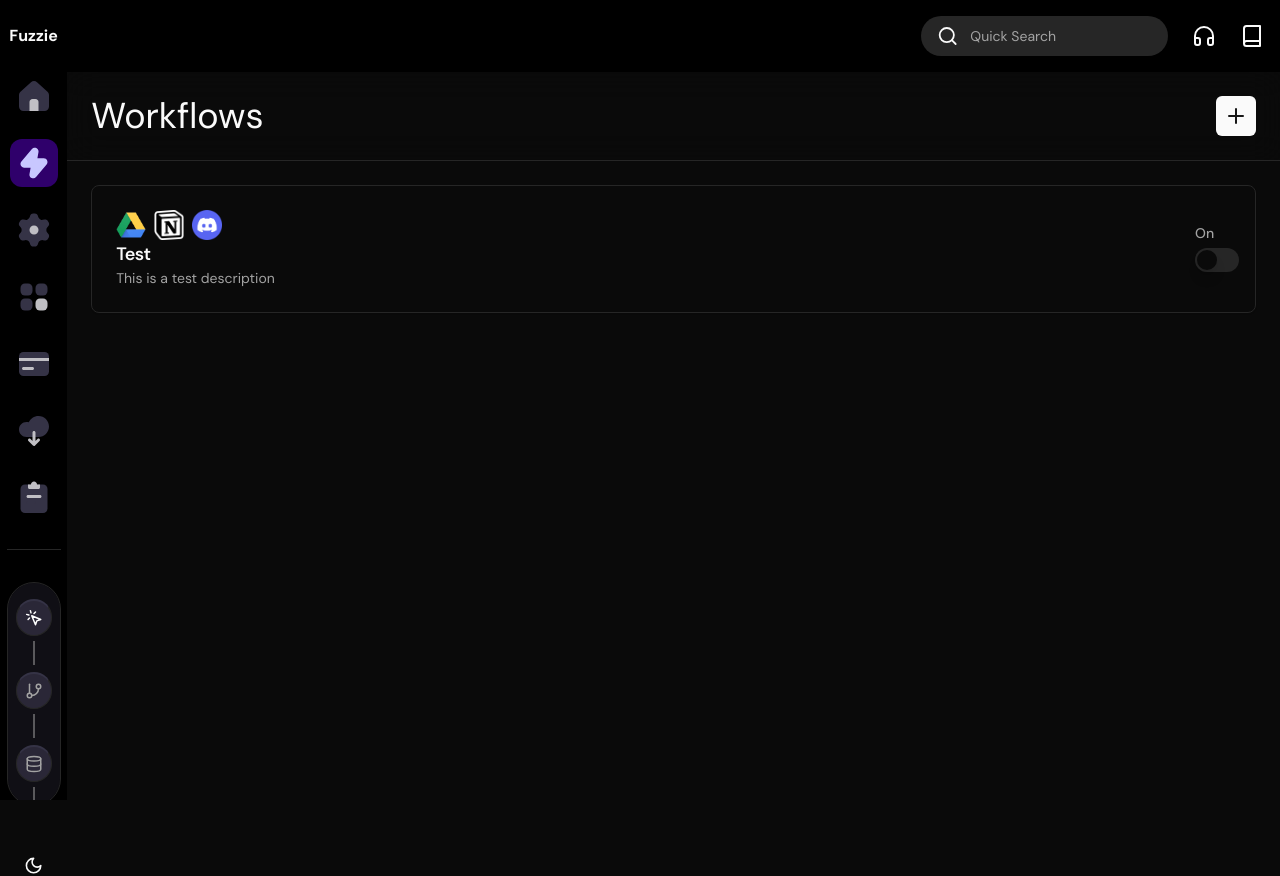
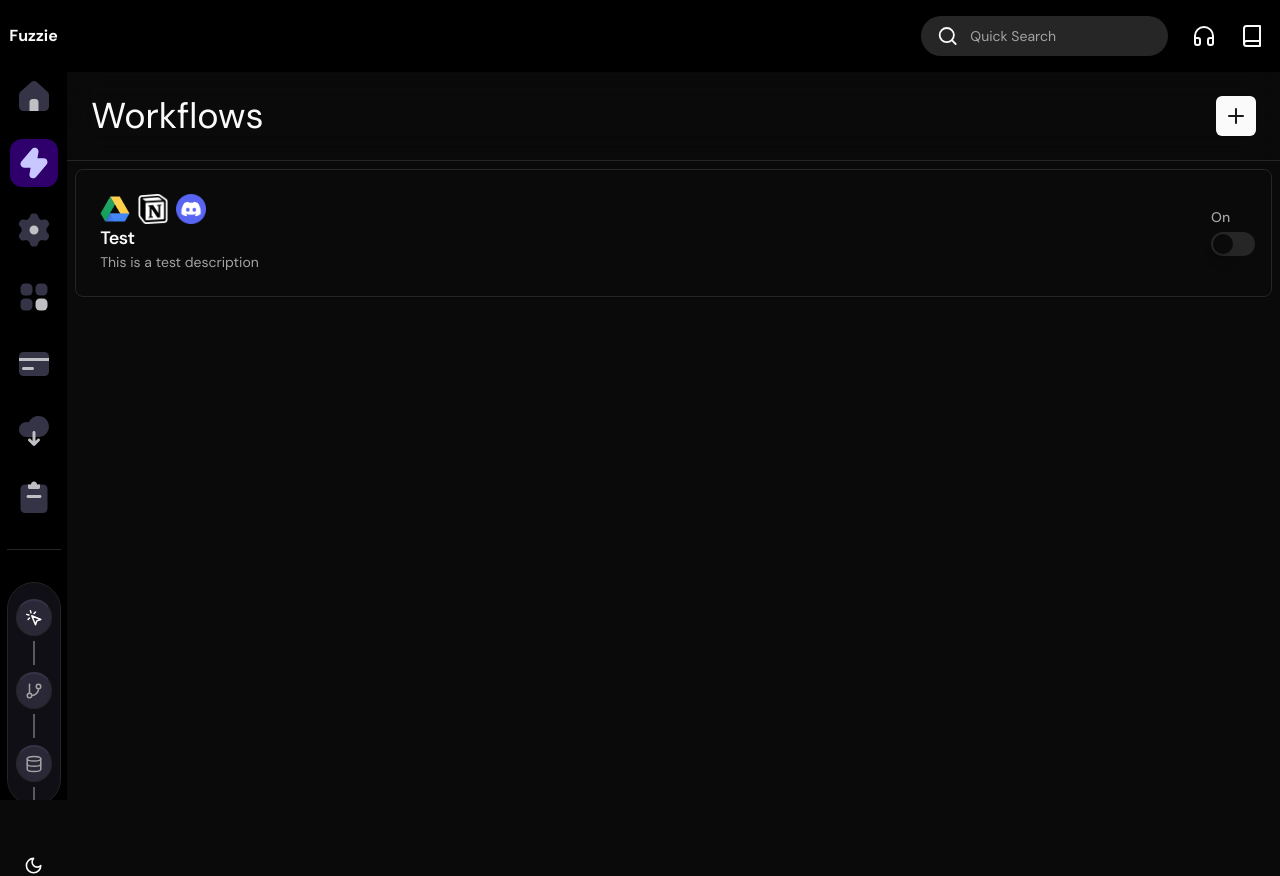
Before and after one commit to 5ecurealf/Automate-app, a Next.js app: page /workflows in a window 1280 px wide. Built offline with nearby package versions, Linux system fonts and the light colour scheme; no server answers.

Commit message:
feat(Workflow): - minor UI change, changed the spaces between cards

```diff
--- a/src/app/(main)/(pages)/workflows/_components/index.tsx
+++ b/src/app/(main)/(pages)/workflows/_components/index.tsx
@@ -6,7 +6,7 @@ type Props = {};
 const Workflows = (props: Props) => {
   return (
     <div className="relative flex flex-col gap-4">
-      <section className="flex flex-col gap-4 p-6">
+      <section className="flex flex-col m-2">
         <Workflow
           name="Test"
           description="This is a test description"
```
